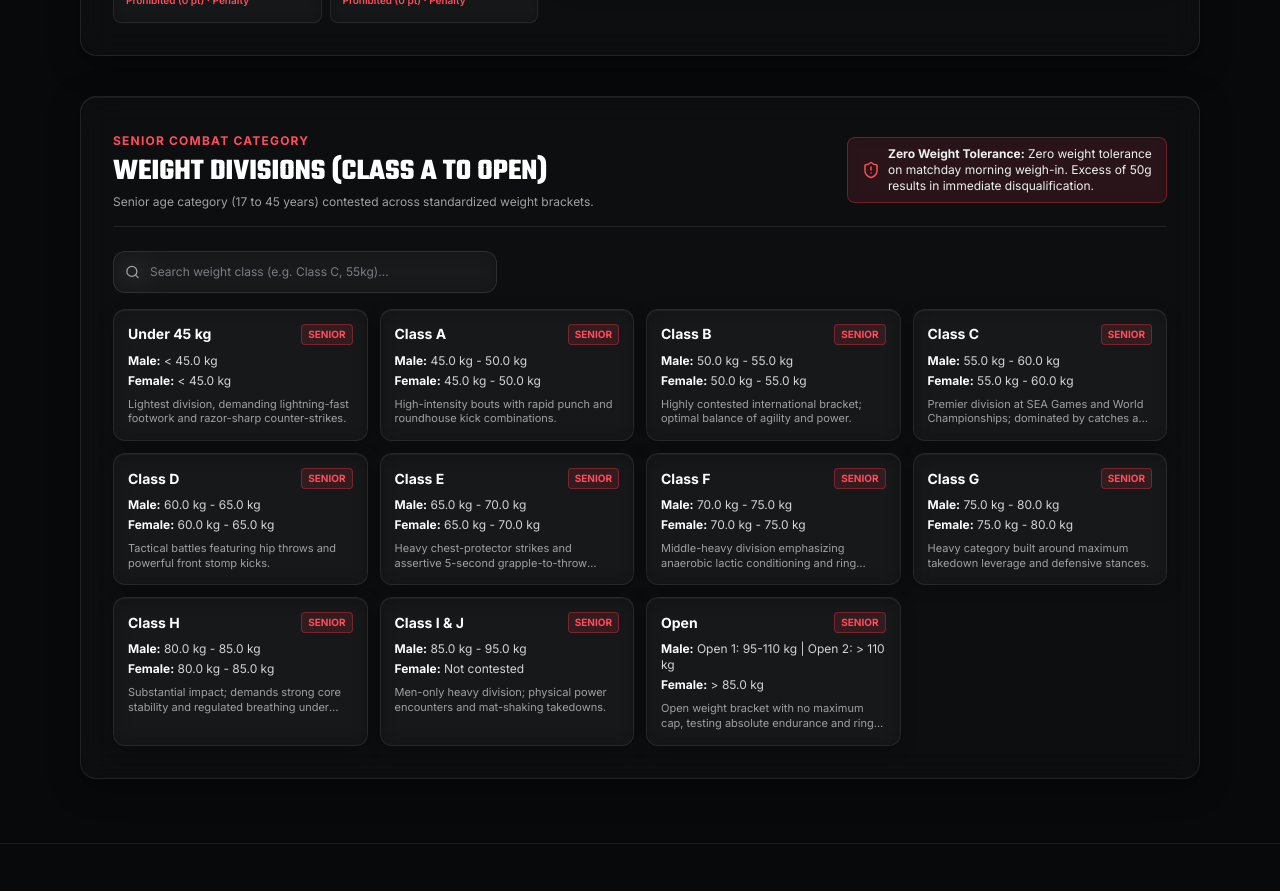
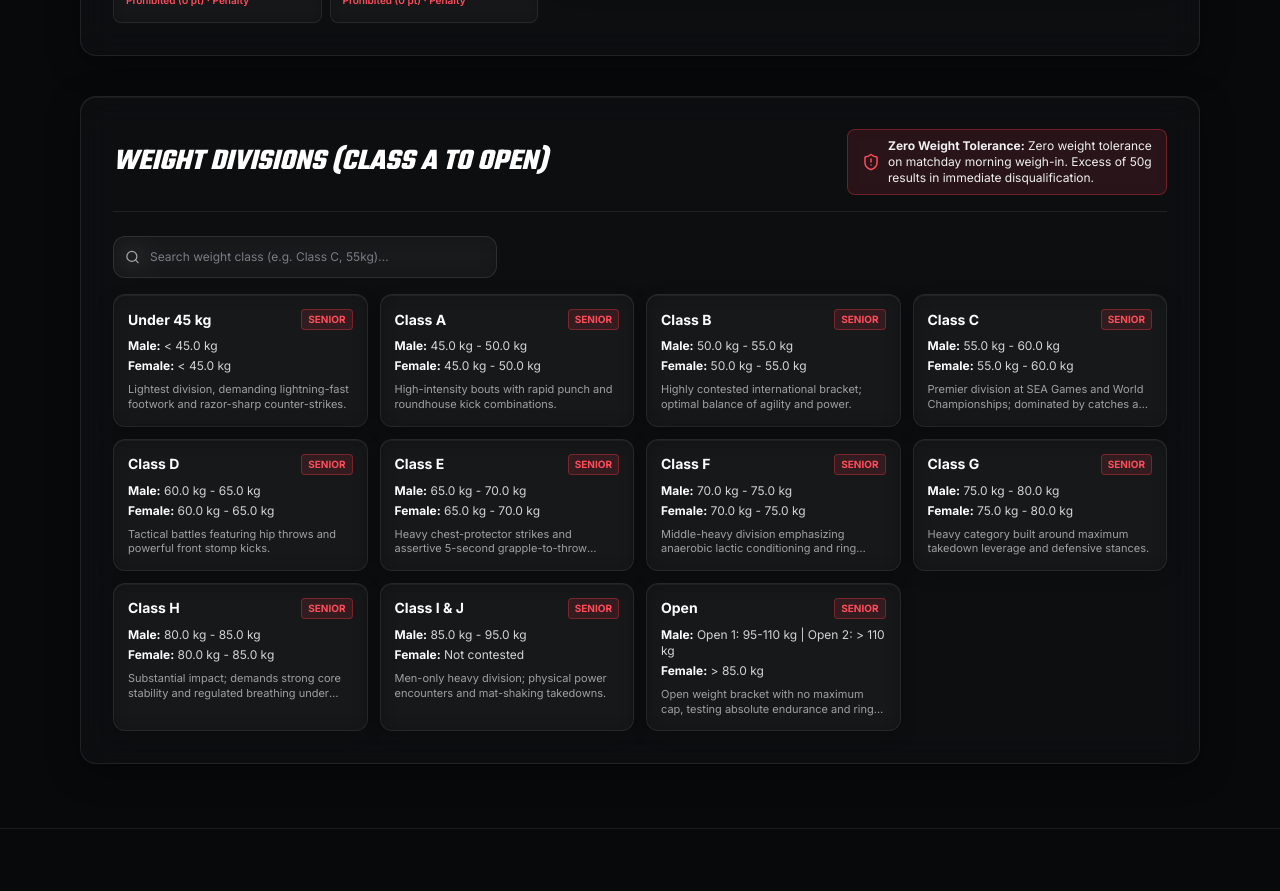
Before and after one commit to syahmiaof/fighterx, a Next.js app: page /disciplines in a window 1280 px wide. Shown: the part 4420-5311 px from the top of the page. Built offline with nearby package versions, Linux system fonts and the light colour scheme.

Commit message:
style(disciplines): streamline weight classes header

```diff
--- a/src/components/disciplines/silat-olahraga-section.tsx
+++ b/src/components/disciplines/silat-olahraga-section.tsx
@@ -343,20 +343,12 @@ export function SilatOlahragaSection() {
         <div id="weight-classes" className="rounded-2xl border border-white/[0.08] bg-white/[0.025] backdrop-blur-[16px] p-6 sm:p-8 shadow-[0_8px_32px_rgba(0,0,0,0.35),inset_0_1px_0_rgba(255,255,255,0.06)]">
           <div className="flex flex-col sm:flex-row sm:items-center justify-between gap-4 border-b border-white/[0.08] pb-4 mb-6">
             <div>
-              <span className="text-xs font-bold uppercase tracking-widest text-[#ff4d5a]">
-                {locale === "bm" ? "Kategori Tanding Dewasa (Senior)" : "Senior Combat Category"}
-              </span>
               <h3
-                className="text-2xl sm:text-3xl font-display font-bold uppercase text-white mt-0.5"
-                style={{ fontFamily: "var(--font-athletic)" }}
+                className="text-2xl sm:text-3xl font-bold uppercase text-white"
+                style={{ fontFamily: "var(--font-athletic)", fontStyle: "italic" }}
               >
                 {locale === "bm" ? "Divisyen Berat Badan (Kelas A hingga Terbuka)" : "Weight Divisions (Class A to Open)"}
               </h3>
-              <p className="text-xs text-neutral-400 mt-1">
-                {locale === "bm"
-                  ? "Kategori umur Dewasa (17 hingga 45 tahun) dipertandingkan mengikut braket berat badan piawai."
-                  : "Senior age category (17 to 45 years) contested across standardized weight brackets."}
-              </p>
             </div>
 
             {/* Zero weight tolerance badge */}
```
